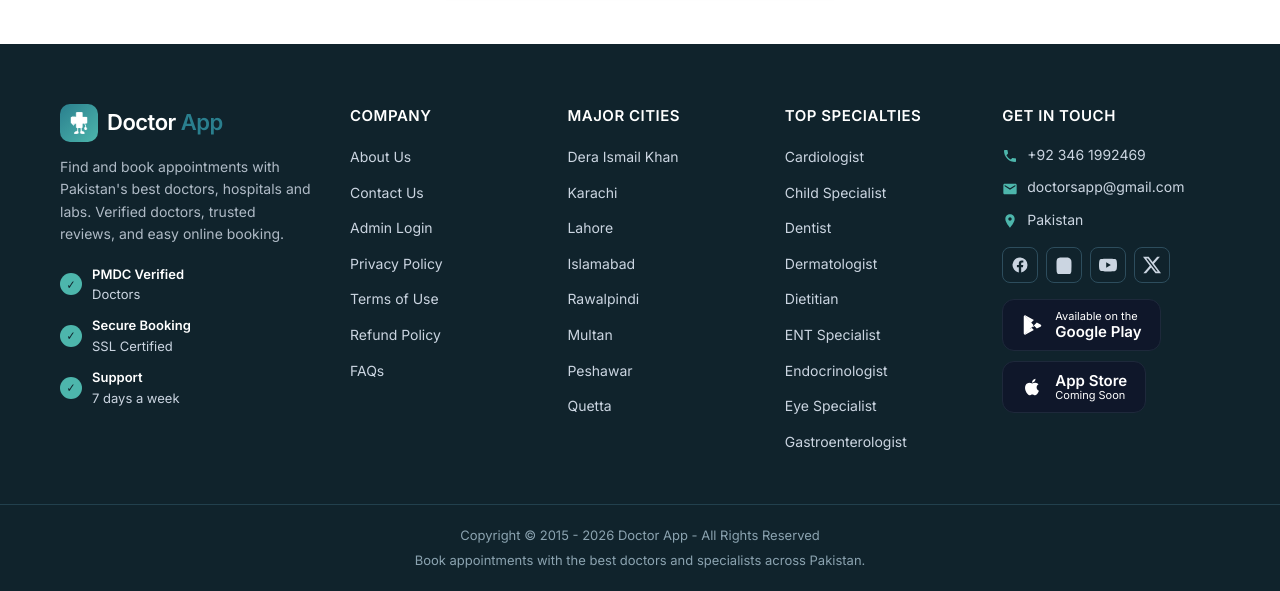
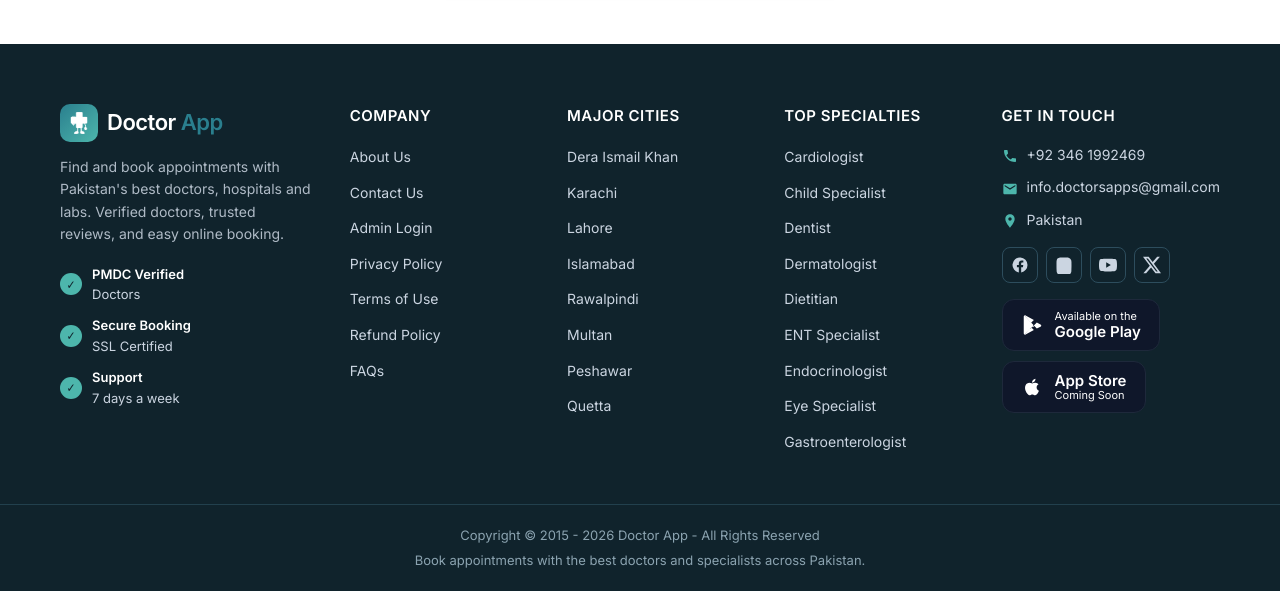
Before and after one commit to Arslan10899/Doctor-App, a Flask app: page /auth in a window 1280 px wide. Shown: the part 669-1260 px from the top of the page. Run offline with Flask 3, Linux system fonts and the light colour scheme; data comes from the database, SQL or seed files in the repository.

Commit message:
Footer: update email address

```diff
--- a/templates/base.html
+++ b/templates/base.html
@@ -138,7 +138,7 @@
                         </li>
                         <li class="footer-contact">
                             <svg viewBox="0 0 24 24" width="16" height="16" fill="currentColor"><path d="M20 4H4c-1.1 0-1.99.9-1.99 2L2 18c0 1.1.9 2 2 2h16c1.1 0 2-.9 2-2V6c0-1.1-.9-2-2-2zm0 4l-8 5-8-5V6l8 5 8-5v2z"/></svg>
-                            <a href="mailto:doctorsapp@gmail.com">doctorsapp@gmail.com</a>
+                            <a href="mailto:info.doctorsapps@gmail.com">info.doctorsapps@gmail.com</a>
                         </li>
                         <li class="footer-contact">
                             <svg viewBox="0 0 24 24" width="16" height="16" fill="currentColor"><path d="M12 2C8.13 2 5 5.13 5 9c0 5.25 7 13 7 13s7-7.75 7-13c0-3.87-3.13-7-7-7zm0 9.5c-1.38 0-2.5-1.12-2.5-2.5s1.12-2.5 2.5-2.5 2.5 1.12 2.5 2.5-1.12 2.5-2.5 2.5z"/></svg>
```
